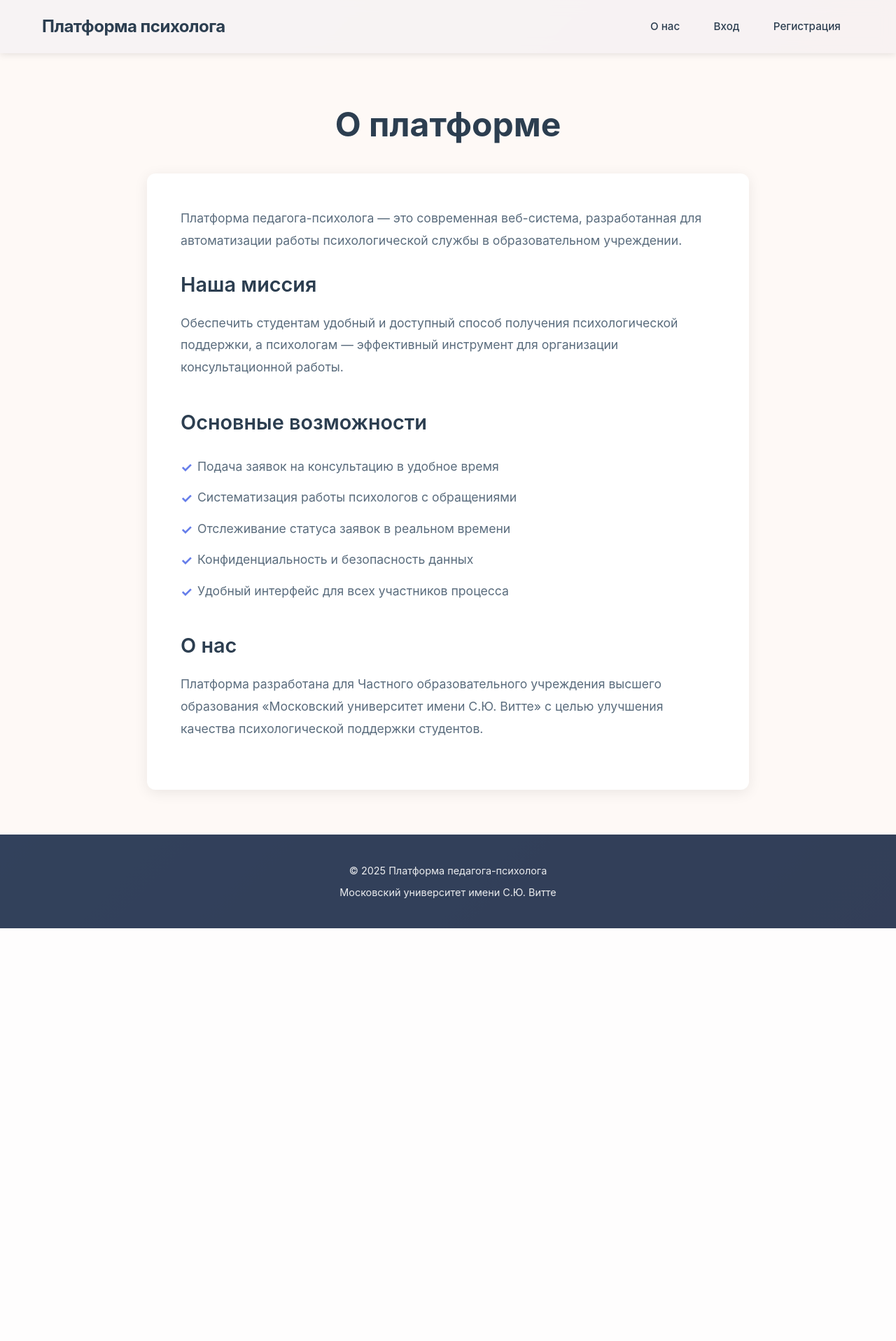
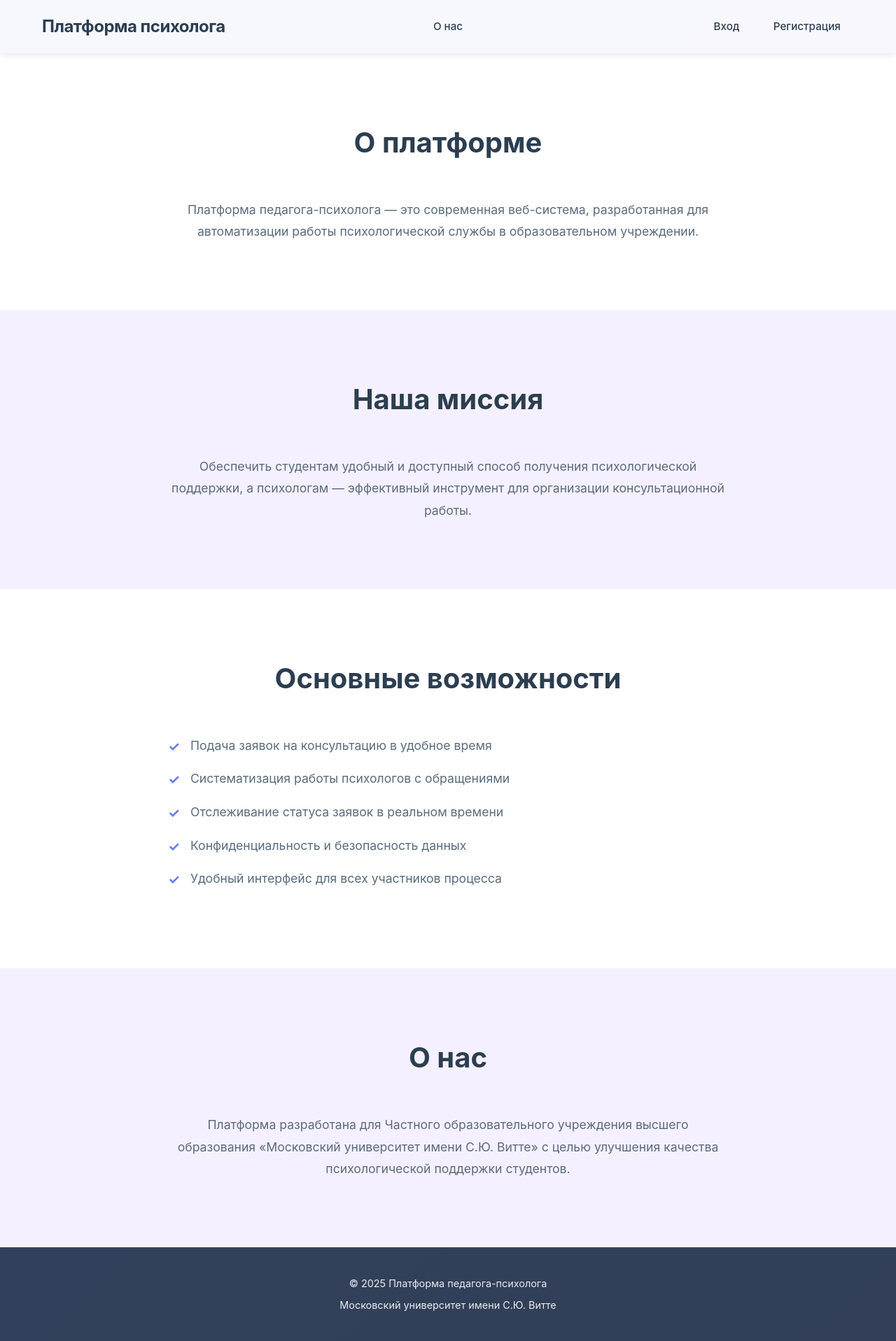
Before and after one commit to psixolog44/psixolog-cabinet, a Django app: page /about/ in a window 1280 px wide. Shown: the whole page at 70% size. Before the commit the page ends 1327 px from the top, so only its background shows below. Run offline with Django 5.2, Linux system fonts and the light colour scheme.

Commit message:
Fixed About us UI

```diff
--- a/static/css/style.css
+++ b/static/css/style.css
@@ -22,7 +22,7 @@ body {
 }
 
 header {
-    background-color: rgba(255, 250, 245, 0.95);
+    background-color: rgba(255, 255, 255, 0.95);
     backdrop-filter: blur(10px);
     box-shadow: 0 2px 10px rgba(0, 0, 0, 0.1);
     position: sticky;
@@ -32,9 +32,10 @@ header {
 }
 
 nav .container {
-    display: flex;
-    justify-content: space-between;
+    display: grid;
+    grid-template-columns: 1fr auto 1fr;
     align-items: center;
+    gap: 20px;
 }
 
 nav .logo {
@@ -43,14 +44,30 @@ nav .logo {
     color: #2c3e50;
     text-decoration: none;
     letter-spacing: -0.5px;
-    flex-shrink: 0;
+    justify-self: start;
+}
+
+.nav-center {
+    color: #2c3e50;
+    text-decoration: none;
+    padding: 0.6rem 1.2rem;
+    border-radius: 6px;
+    transition: all 0.3s ease;
+    font-weight: 500;
+    font-size: 0.95rem;
+    justify-self: center;
+}
+
+.nav-center:hover {
+    background-color: #f0f0f0;
+    transform: translateY(-1px);
 }
 
 .nav-links {
     display: flex;
     gap: 10px;
     align-items: center;
-    margin-left: auto;
+    justify-self: end;
 }
 
 .nav-links a {
@@ -224,7 +241,7 @@ main {
 }
 
 .btn-secondary {
-    background-color: #fef9f6;
+    background-color: #ffffff;
     color: #2c3e50;
     border: 2px solid #e8d5c4;
 }
@@ -272,7 +289,7 @@ section h2 {
 }
 
 .about {
-    background: #fef9f6;
+    background: #ffffff;
 }
 
 .about .section-content {
@@ -288,75 +305,89 @@ section h2 {
     margin: 0 auto;
 }
 
-.about-page {
-    background: #fef9f6;
-    padding: 4rem 0;
+.about-section {
+    background: #ffffff;
 }
 
-.about-page .section-content {
-    max-width: 900px;
-    margin: 0 auto;
-    padding: 0 20px;
+.about-section .section-content {
+    padding: 2rem 0;
 }
 
-.about-page h1 {
-    font-size: 3rem;
+.about-section p {
+    font-size: 1.1rem;
+    line-height: 1.8;
+    color: #5a6c7d;
     text-align: center;
-    margin-bottom: 2rem;
-    color: #2c3e50;
-    font-weight: 700;
+    max-width: 800px;
+    margin: 0 auto;
 }
 
-.about-content {
-    background: #ffffff;
-    padding: 3rem;
-    border-radius: 12px;
-    box-shadow: 0 4px 20px rgba(0, 0, 0, 0.08);
+.about-mission {
+    background: #f5f0ff;
 }
 
-.about-content h2 {
-    font-size: 1.8rem;
-    margin-top: 2.5rem;
+.about-mission .section-content {
+    padding: 2rem 0;
+}
+
+.about-mission p {
+    font-size: 1.1rem;
+    line-height: 1.8;
+    color: #5a6c7d;
+    text-align: center;
+    max-width: 800px;
+    margin: 0 auto;
+}
+
+.about-features {
+    background: #ffffff;
+}
+
+.about-features .section-content {
+    padding: 2rem 0;
+}
+
+.features-list {
+    list-style: none;
+    padding-left: 0;
+    margin: 2rem auto 0;
+    max-width: 800px;
+}
+
+.features-list li {
+    font-size: 1.1rem;
+    line-height: 1.8;
+    color: #5a6c7d;
+    padding-left: 2rem;
+    position: relative;
     margin-bottom: 1rem;
-    color: #2c3e50;
-    font-weight: 600;
     text-align: left;
 }
 
-.about-content h2:first-of-type {
-    margin-top: 0;
-}
-
-.about-content p {
-    font-size: 1.1rem;
-    line-height: 1.8;
-    color: #5a6c7d;
-    text-align: left;
-    margin-bottom: 1.5rem;
-}
-
-.about-content ul {
-    list-style: none;
-    padding-left: 0;
-    margin: 1.5rem 0;
-}
-
-.about-content li {
-    font-size: 1.1rem;
-    line-height: 1.8;
-    color: #5a6c7d;
-    padding-left: 1.5rem;
-    position: relative;
-    margin-bottom: 0.8rem;
-}
-
-.about-content li::before {
+.features-list li::before {
     content: "✓";
     position: absolute;
     left: 0;
     color: #667eea;
     font-weight: bold;
     font-size: 1.2rem;
+}
+
+.about-info {
+    background: #f5f0ff;
+}
+
+.about-info .section-content {
+    padding: 2rem 0;
+}
+
+.about-info p {
+    font-size: 1.1rem;
+    line-height: 1.8;
+    color: #5a6c7d;
+    text-align: center;
+    max-width: 800px;
+    margin: 0 auto;
 }
 
 .features {
@@ -393,7 +424,7 @@ section h2 {
 }
 
 .how-it-works {
-    background: #fef9f6;
+    background: #ffffff;
 }
 
 .steps {
@@ -495,14 +526,22 @@ section h2 {
     }
 
     nav .container {
-        flex-direction: column;
+        grid-template-columns: 1fr;
         gap: 1rem;
+    }
+
+    nav .logo {
+        justify-self: center;
+    }
+
+    .nav-center {
+        justify-self: center;
     }
 
     .nav-links {
         width: 100%;
         justify-content: center;
-        margin-left: 0;
+        justify-self: center;
     }
 
     section h2 {
--- a/templates/about.html
+++ b/templates/about.html
@@ -3,27 +3,37 @@
 {% block title %}О нас - Платформа психолога{% endblock %}
 
 {% block content %}
-<section class="about-page">
+<section class="about-section">
     <div class="section-content">
-        <h1>О платформе</h1>
-        <div class="about-content">
+        <h2>О платформе</h2>
         <p>Платформа педагога-психолога — это современная веб-система, разработанная для автоматизации работы психологической службы в образовательном учреждении.</p>
+    </div>
+</section>
 
+<section class="about-mission">
+    <div class="section-content">
         <h2>Наша миссия</h2>
         <p>Обеспечить студентам удобный и доступный способ получения психологической поддержки, а психологам — эффективный инструмент для организации консультационной работы.</p>
+    </div>
+</section>
 
+<section class="about-features">
+    <div class="section-content">
         <h2>Основные возможности</h2>
-            <ul>
+        <ul class="features-list">
             <li>Подача заявок на консультацию в удобное время</li>
             <li>Систематизация работы психологов с обращениями</li>
             <li>Отслеживание статуса заявок в реальном времени</li>
             <li>Конфиденциальность и безопасность данных</li>
             <li>Удобный интерфейс для всех участников процесса</li>
         </ul>
+    </div>
+</section>
 
+<section class="about-info">
+    <div class="section-content">
         <h2>О нас</h2>
         <p>Платформа разработана для Частного образовательного учреждения высшего образования «Московский университет имени С.Ю. Витте» с целью улучшения качества психологической поддержки студентов.</p>
     </div>
-    </div>
 </section>
 {% endblock %}
--- a/templates/base.html
+++ b/templates/base.html
@@ -12,8 +12,8 @@
         <nav>
             <div class="container">
                 <a href="/" class="logo">Платформа психолога</a>
+                <a href="{% url 'about' %}" class="nav-center">О нас</a>
                 <div class="nav-links">
-                    <a href="{% url 'about' %}">О нас</a>
                     {% if user.is_authenticated %}
                         <a href="/dashboard">Панель управления</a>
                         <a href="/logout">Выход</a>
```
Lines whose indentation alone changed are shown as unchanged.
